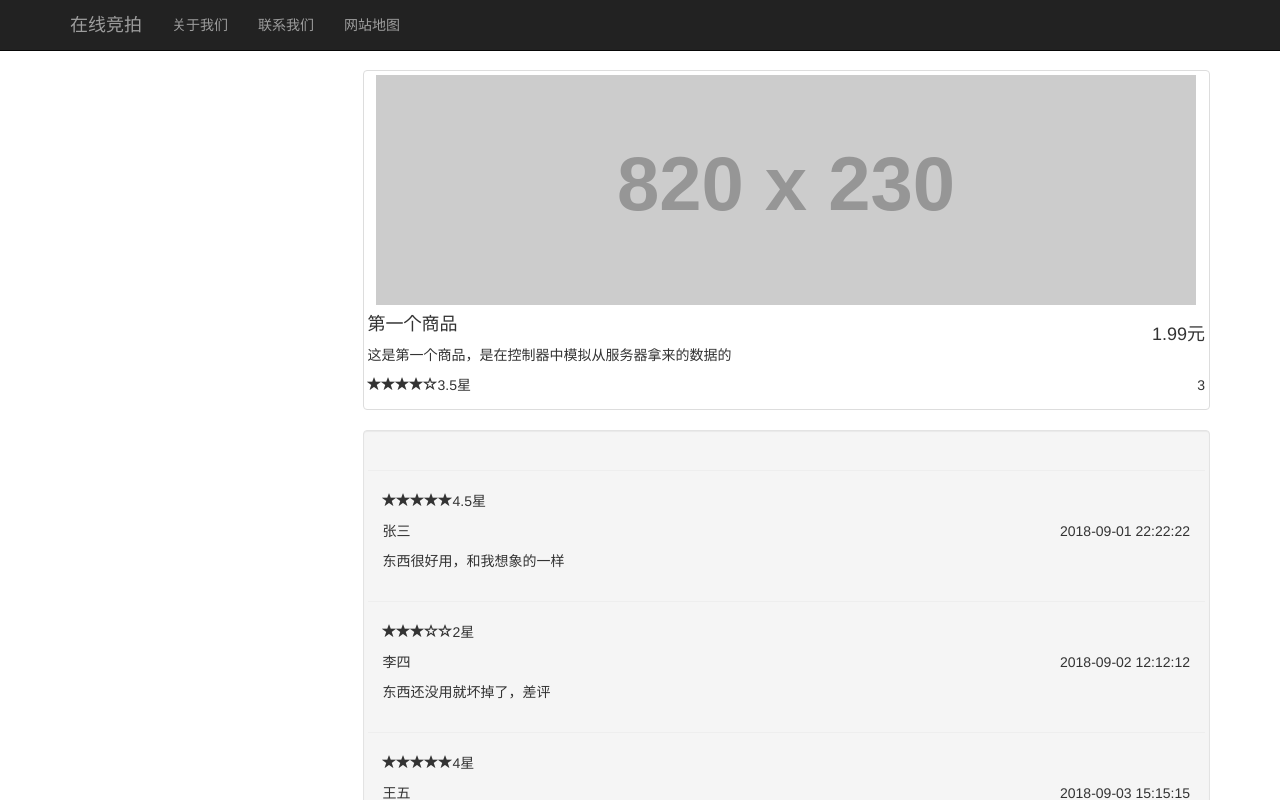
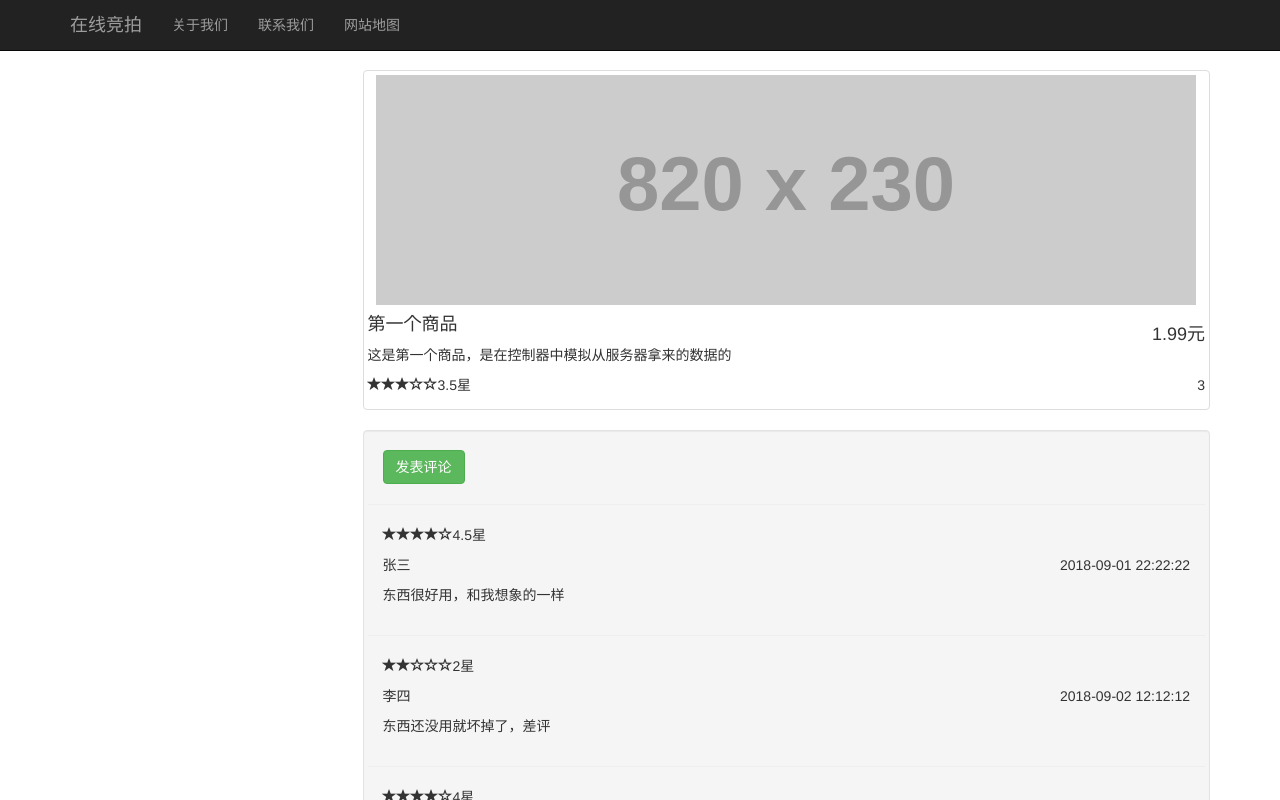
Before and after one commit to TanYiBing/angularDemo1, an Angular app: page /product/1 in a window 1280 px wide. Shown: the top 800 px of the page. Built offline with nearby package versions, Linux system fonts and the light colour scheme.

Commit message:
星级评价功能基本完成

```diff
--- a/src/app/app.module.ts
+++ b/src/app/app.module.ts
@@ -11,8 +11,9 @@ import { StarsComponent } from './components/stars/stars.component';
 import { HomeComponent } from './components/home/home.component';
 import { ProductDetailComponent } from './components/product-detail/product-detail.component';
 import { ProductService } from './shared/product.service';
-import { ReactiveFormsModule } from '@angular/forms';
+import { ReactiveFormsModule, FormsModule } from '@angular/forms';
 import { FilterPipe } from './pipe/filter.pipe';
+
 
 const appRoutes: Routes = [
   { path: '', component: HomeComponent },
@@ -35,6 +36,7 @@ const appRoutes: Routes = [
   ],
   imports: [
     BrowserModule,
+    FormsModule,
     ReactiveFormsModule,
     RouterModule.forRoot(
       appRoutes,
--- a/src/app/components/product-detail/product-detail.component.html
+++ b/src/app/components/product-detail/product-detail.component.html
@@ -14,6 +14,16 @@
 </div>
 
 <div class="well">
+  <div>
+    <button class="btn btn-success" (click)="isCommentHidden = !isCommentHidden">发表评论</button>
+  </div>
+  <div [hidden]="isCommentHidden">
+    <div>
+      <app-stars [rating]="newRating" (ratingChange)="onRatingChange($event)" [readOnly]="false" ></app-stars>
+    </div>
+    <div><textarea [(ngModel)]="newComment"></textarea></div>
+    <div><button class="btn-primary" (click)="addComment()">提交</button></div>
+  </div>
   <div class="row" *ngFor="let comment of comments">
     <hr>
     <div class="col-md-12">
--- a/src/app/components/product-detail/product-detail.component.ts
+++ b/src/app/components/product-detail/product-detail.component.ts
@@ -8,9 +8,11 @@ import { Product, ProductService, Comment } from '../../shared/product.service';
 })
 export class ProductDetailComponent implements OnInit {
 
-  product: Product;
-  comments: Array<Comment>;
-
+  private product: Product;
+  private comments: Array<Comment>;
+  private newRating: number = 5;
+  private newComment: string = '';
+  private isCommentHidden = true;
   constructor(
     private routeInfo: ActivatedRoute,
     private productService: ProductService
@@ -22,4 +24,19 @@ export class ProductDetailComponent implements OnInit {
     this.comments = this.productService.getCommentsByProductId(productId);
   }
 
+  addComment() {
+    const comment = new Comment(0, this.product.id, new Date().toISOString(), 'someone', this.newRating, this.newComment);
+    this.comments.unshift(comment);
+
+    // tslint:disable-next-line:no-shadowed-variable
+    const sum = this.comments.reduce( (sum, comment) => sum + comment.rating, 0);
+    this.product.rating = sum / this.comments.length;
+
+    this.newComment = null;
+    this.newRating = 5;
+    this.isCommentHidden = true;
+  }
+  onRatingChange(rating) {
+    this.newRating = rating;
+  }
 }
--- a/src/app/components/stars/stars.component.html
+++ b/src/app/components/stars/stars.component.html
@@ -1,4 +1,5 @@
 <p>
-  <span *ngFor="let star of stars" class="glyphicon glyphicon-star" [class.glyphicon-star-empty]="star"></span>
-  <span>{{rating}}星</span>
+  <span *ngFor="let star of stars;let i = index;" class="glyphicon glyphicon-star"
+  [class.glyphicon-star-empty]="star" (click)="clickStar(i)"></span>
+  <span>{{rating | number:'1.0-1'}}星</span>
 </p>
--- a/src/app/components/stars/stars.component.ts
+++ b/src/app/components/stars/stars.component.ts
@@ -1,4 +1,4 @@
-import { Component, OnInit, Input } from '@angular/core';
+import { Component, OnInit, Input, Output, EventEmitter } from '@angular/core';
 
 
 @Component({
@@ -8,15 +8,29 @@ import { Component, OnInit, Input } from '@angular/core';
 })
 export class StarsComponent implements OnInit {
   @Input()
-  private rating: number;
+  private rating: number = 0;
+  @Input()
+  private readOnly: boolean = true;
+  @Output()
+  private ratingChange: EventEmitter<number> = new EventEmitter();
+
   private stars: boolean[];
+
   constructor() { }
 
   ngOnInit() {
     this.stars = [];
-    for (let i = 0; i < 5; i++) {
+    for (let i = 1; i <= 5; i++) {
       this.stars.push(i > this.rating);
     }
   }
 
+  clickStar (index: number) {
+    if (!this.readOnly) {
+      this.rating = index + 1;
+      this.ngOnInit();
+      this.ratingChange.emit(this.rating);
+    }
+  }
+
 }
```
